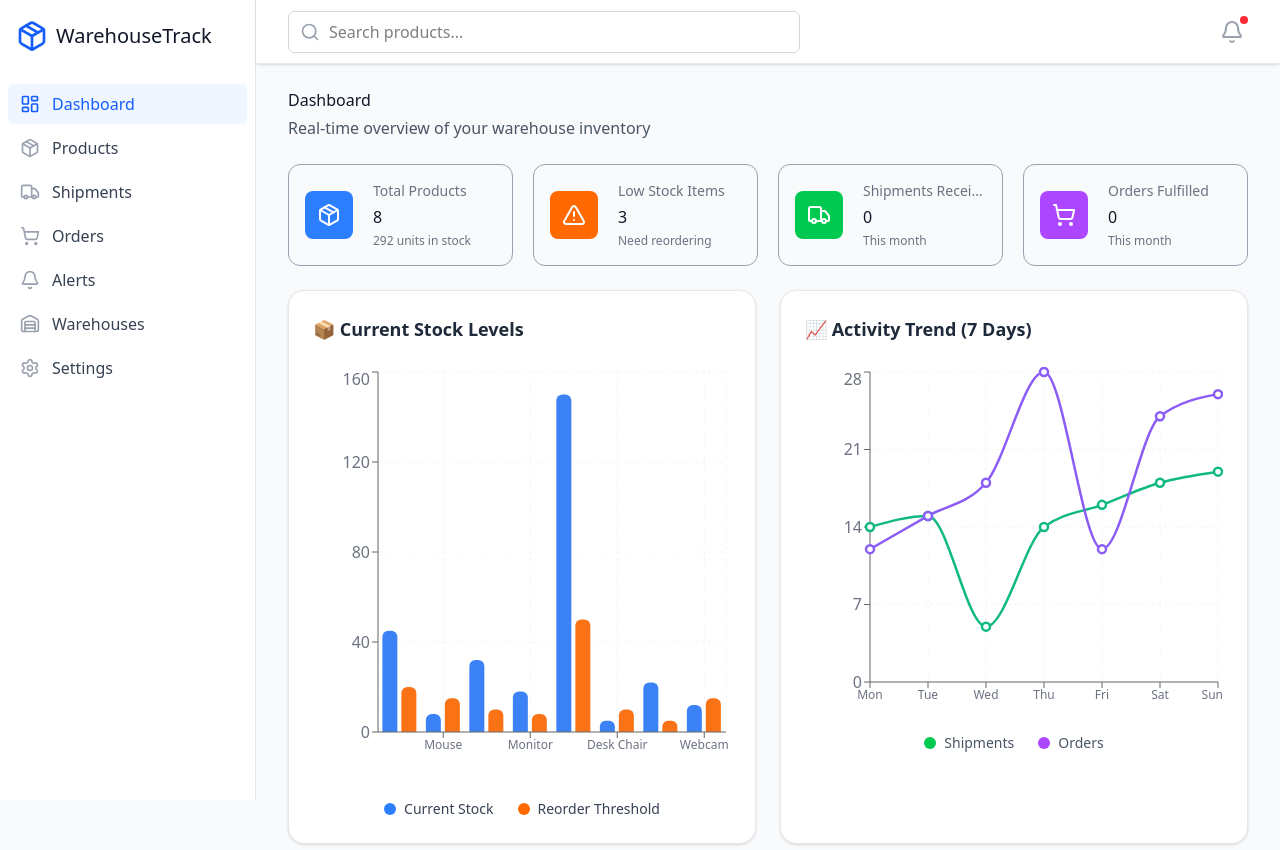
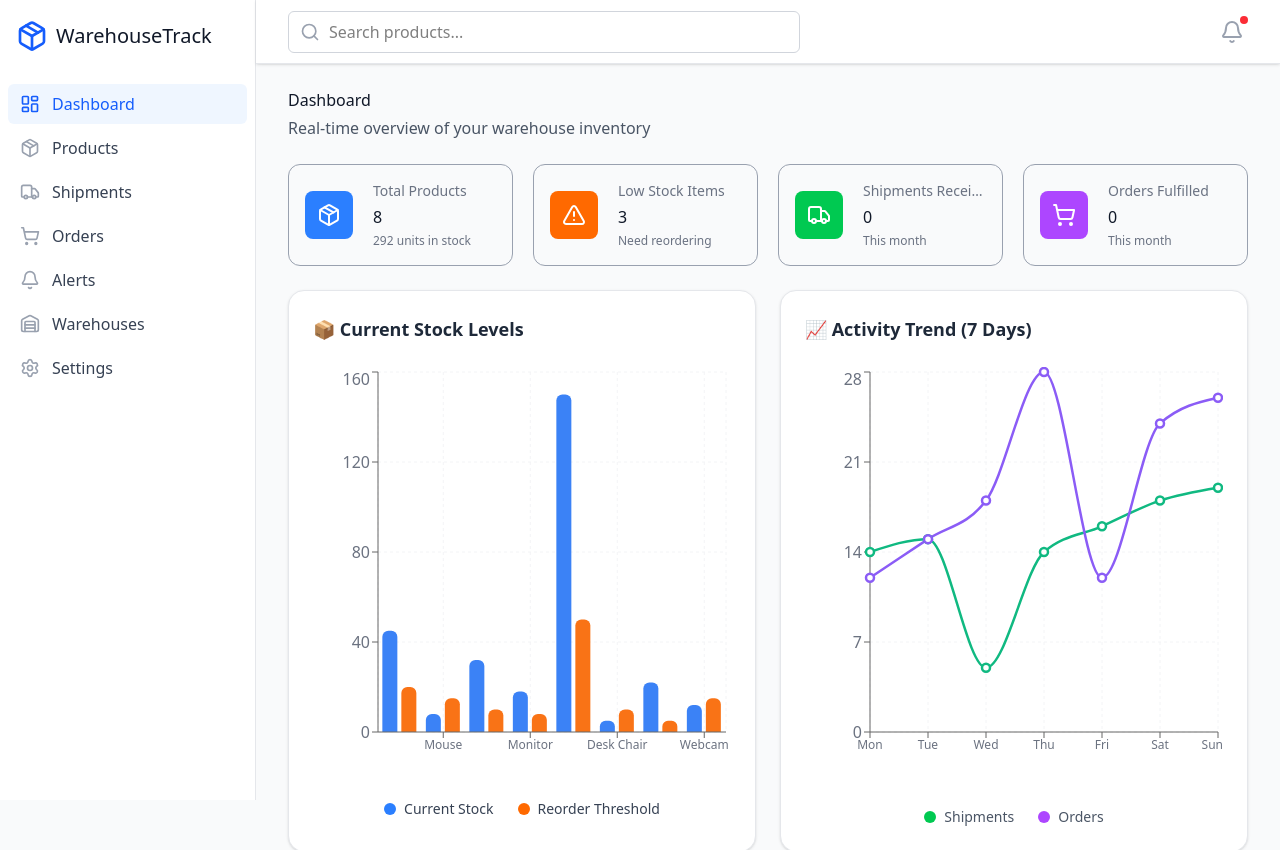
Before and after one commit to yjrajput/Warehouse-project, a React app in the folder frontend/: page / in a window 1280 px wide. Shown: the top 850 px of the page. Built offline with nearby package versions, Linux system fonts and the light colour scheme; the HTML template or start-up script is replaced by a standard one.

Commit message:
Correct activity feed ui

```diff
--- a/frontend/src/pages/Dashboard.jsx
+++ b/frontend/src/pages/Dashboard.jsx
@@ -107,7 +107,7 @@ const Dashboard = () => {
 
                     </div>
 
-                    <div className="w-full h-[250px] sm:h-[300px] md:h-[350px]">
+                    <div className="w-full h-[300px] sm:h-[350px] md:h-[400px]">
                         <ResponsiveContainer width="100%" height="100%">
                             <LineChart data={activityTrend}>
                                 <CartesianGrid strokeDasharray="3 3" stroke="#f3f4f6" />
@@ -136,7 +136,9 @@ const Dashboard = () => {
                                 />
                             </LineChart>
                         </ResponsiveContainer>
-                        <div className="mt-4 flex items-center justify-center gap-6 text-sm">
+
+                    </div>
+                    <div className="mt-4 flex items-center justify-center gap-6 text-sm">
                             <div className="flex items-center gap-2">
                                 <div className="h-3 w-3 rounded-full bg-green-500" />
                                 <span className="text-gray-600">Shipments</span>
@@ -146,7 +148,6 @@ const Dashboard = () => {
                                 <span className="text-gray-600">Orders</span>
                             </div>
                         </div>
-                    </div>
                 </div>
             </div>
 
```
